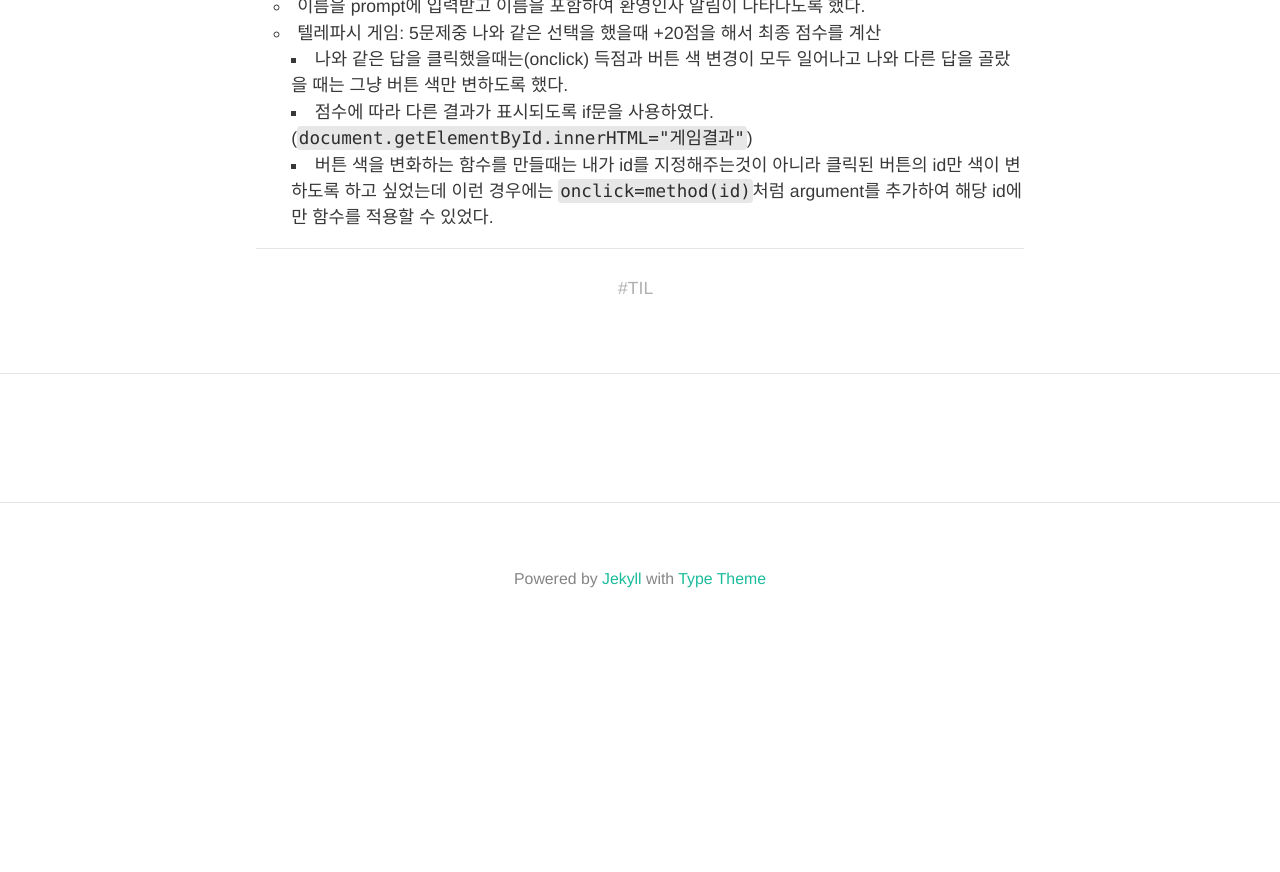
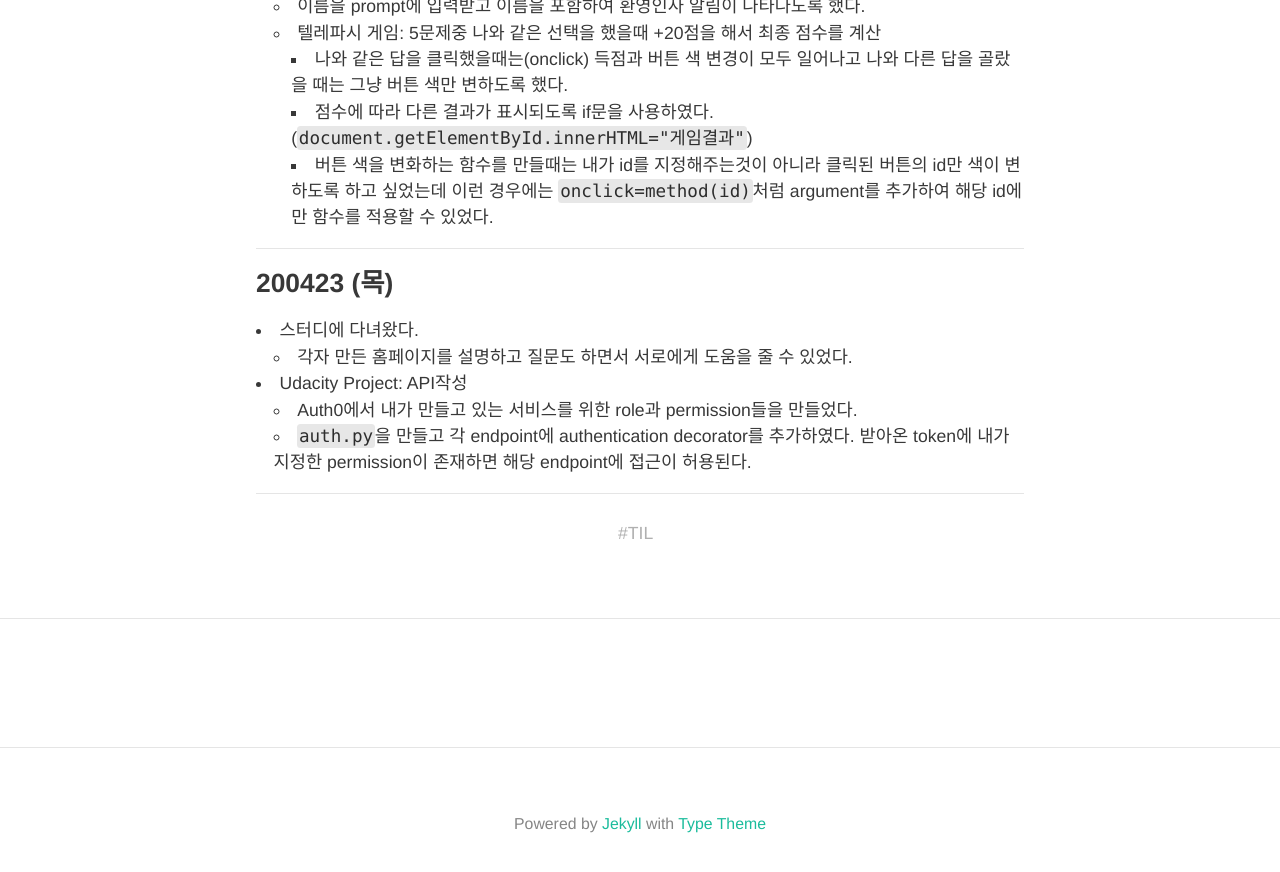
Before and after one commit to HyunlangBan/hyunlangban.github.io, a Jekyll site: the page built from _posts/TIL/2020-04-20-week-til.md, in a window 1280 px wide and 900 px high, scrolled down 1196 px. Shown: the top 872 px of the window. Built offline with Jekyll 4.4.1, drawn with Linux system fonts in a browser that asks for light colours; nearby versions of some CDN libraries; some web fonts are replaced; comment, search, counter and statistics services are not loaded; before the commit the page ends 1851 px from its top, so only the background shows below that.

Commit message:
Add 200423 TIL

```diff
--- a/_posts/TIL/2020-04-20-week-til.md
+++ b/_posts/TIL/2020-04-20-week-til.md
@@ -38,3 +38,12 @@ title: 200420-200426 TIL
      - 버튼 색을 변화하는 함수를 만들때는 내가 id를 지정해주는것이 아니라 클릭된 버튼의 id만 색이 변하도록 하고 싶었는데 이런 경우에는 `onclick=method(id)`처럼 argument를 추가하여 해당 id에만 함수를 적용할 수 있었다.
 
 ---
+
+### 200423 (목)
+- 스터디에 다녀왔다.
+  - 각자 만든 홈페이지를 설명하고 질문도 하면서 서로에게 도움을 줄 수 있었다.
+- Udacity Project: API작성
+  - Auth0에서 내가 만들고 있는 서비스를 위한 role과 permission들을 만들었다.
+  - `auth.py`을 만들고 각 endpoint에 authentication decorator를 추가하였다. 받아온 token에 내가 지정한 permission이 존재하면 해당 endpoint에 접근이 허용된다.
+
+---
```
